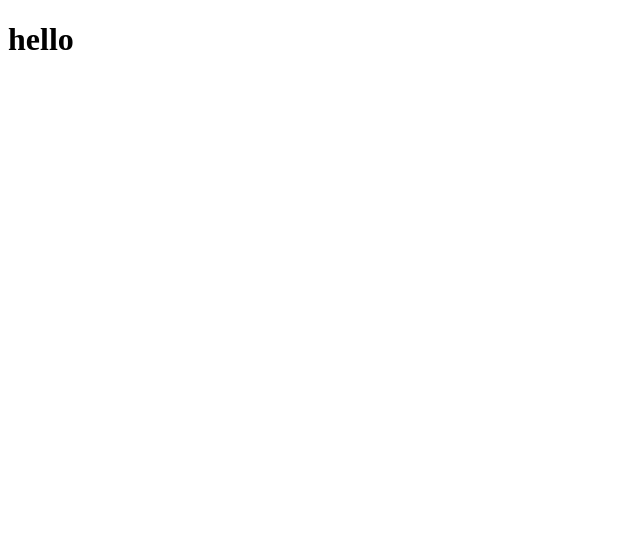
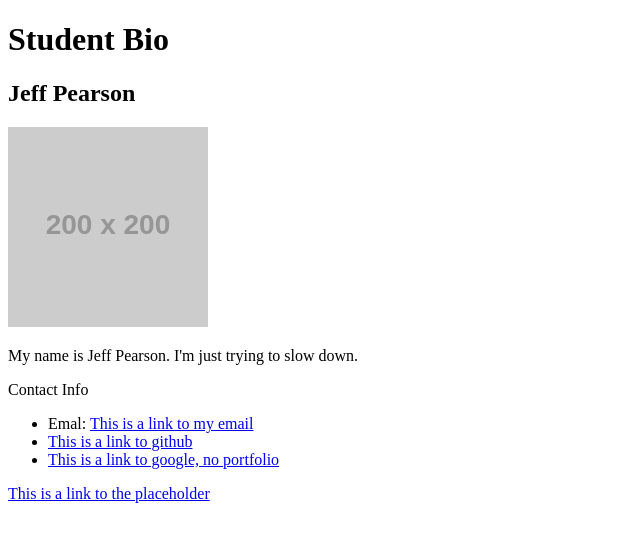
Before and after one commit to anhonestpuck/first-day-demo, a plain HTML site: page index.html in a window 1280 px wide. Shown: the whole page, without its empty margins (0-640 px from the left). Drawn offline with Linux system fonts and the light colour scheme; placeholder pictures from the web are drawn by us.

Commit message:
add html for activity

```diff
--- a/index.html
+++ b/index.html
@@ -1,12 +1,36 @@
 <!DOCTYPE html>
-<html lang="en">
+<html lang="en-US">
+
 <head>
     <meta charset="UTF-8">
-    <meta http-equiv="X-UA-Compatible" content="IE=edge">
-    <meta name="viewport" content="width=device-width, initial-scale=1.0">
-    <title>Document</title>
+    <title>Student Bio</title>
 </head>
+
 <body>
-    <h1>hello</h1>
+    <header>
+        <h1>Student Bio</h1>
+        <h2>Jeff Pearson</h2>
+    </header>
+    <section>
+        <!-- Image -->
+        <img src="https://via.placeholder.com/200" alt="placeholder image" />
+        <p>My name is Jeff Pearson. I'm just trying to slow down.</p>
+    </section>
+
+    <header>Contact Info</header>
+
+    <section>
+        <ul>
+            <li>Emal: <a href="pjeffrey40@gmail.com">This is a link to my email</a></li>
+            <li><a href="https://github.com/anhonestpuck">This is a link to github</a></li>
+            <li><a href="https://google.com"> This is a link to google, no portfolio</li>
+        </ul>
+    </section>
+
+    <section>
+        <!-- Link -->
+        <a href="https://via.placeholder.com/200">This is a link to the placeholder</a>
+    </section>
 </body>
+
 </html>
```
